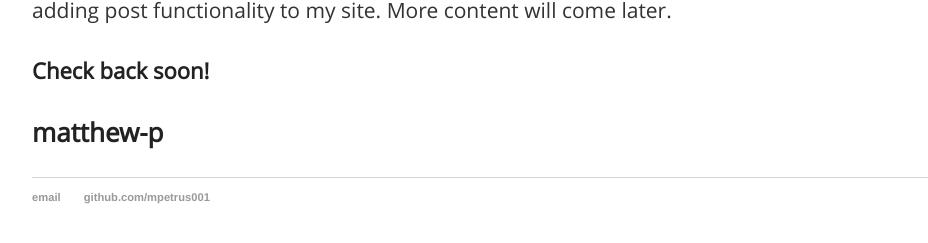
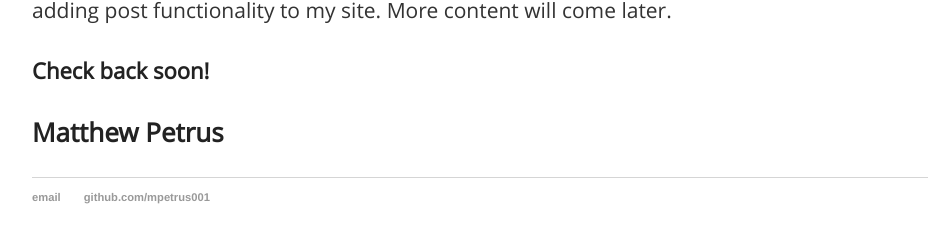
Before and after one commit to mpetrus001/mpetrus001.github.io, a Jekyll site: the page built from _posts/2016-08-07-first-post.md, in a window 1280 px wide. Shown: the part 233-476 px from the top of the page, without its empty margins (160-1088 px from the left). Built offline with Jekyll 4.4.1, drawn with Linux system fonts in a browser that asks for light colours; nearby versions of some CDN libraries.

Commit message:
Updated 2016-08-07-first-post.md

```diff
--- a/_posts/2016-08-07-first-post.md
+++ b/_posts/2016-08-07-first-post.md
@@ -1,8 +1,12 @@
 ---
-  layout: post
-  title: First Post
-  description: First post made to test out the post feature of Jekyll
-  author: matthew-p
+excerpt_separator: <!--more-->
+layout: post
+title: First Post
+description: First post made to test out the post feature of Jekyll
+author: 'Matthew Petrus '
+published: true
+tags:
+  - misc
 ---
 
 ## First Post
```
